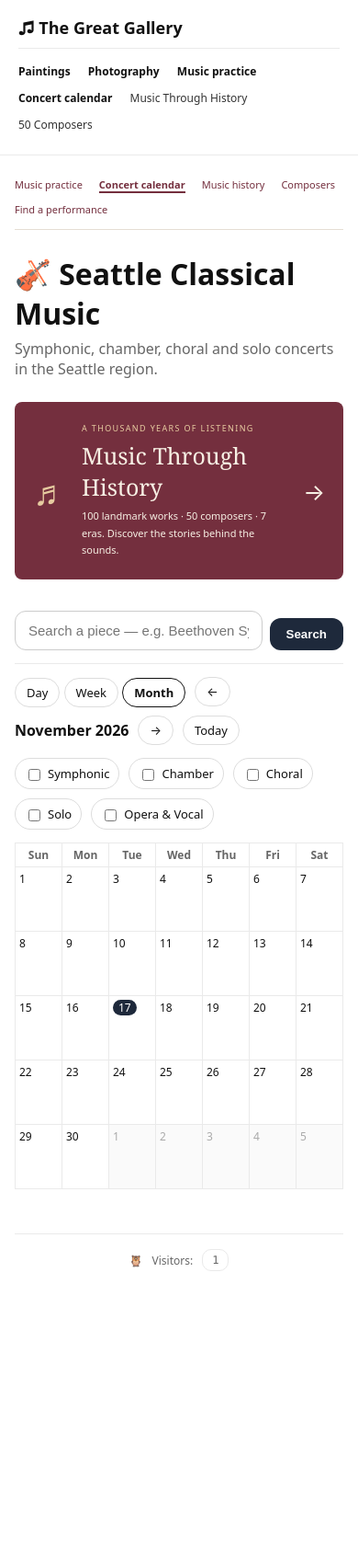
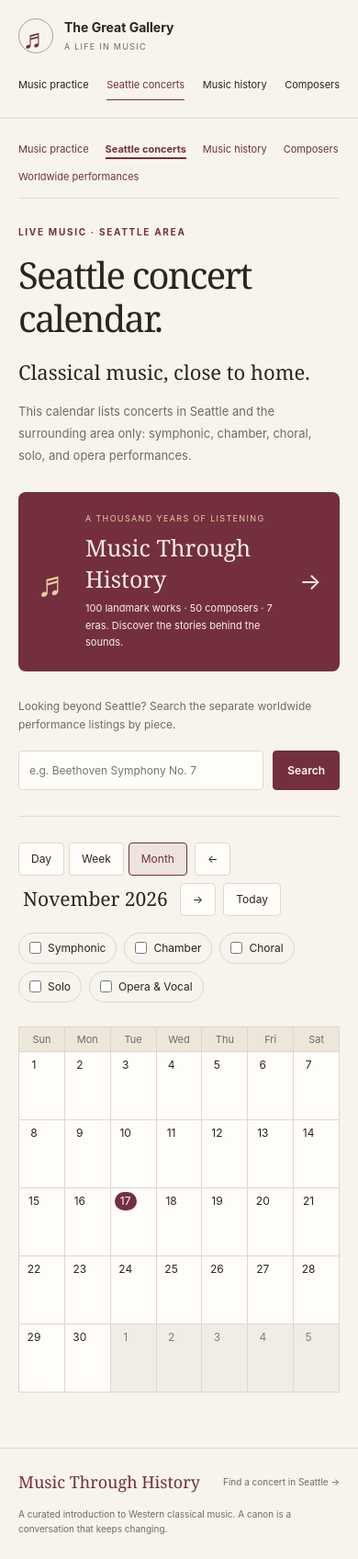
Before and after one commit to blueajah1216/burrow-owls, a Flask app: page /music in a window 390 px wide. Shown: the whole page at 92% size. Before the commit the page ends 1382 px from the top, so only its background shows below. Run offline with Flask 3, Linux system fonts and the light colour scheme; data that the repository does not hold is empty; some libraries are stand-ins or nearby versions.

Commit message:
Keep Seattle concerts on The Great Gallery
Use the Gallery music layout for concert pages, label the calendar's Seattle scope, and redirect legacy Burrow Owls music links to the gallery domain. Verify regional filtering, redirects, and responsive navigation.

Co-Authored-By: Claude Sonnet 5.5 <noreply@anthropic.com>

```diff
--- a/music.py
+++ b/music.py
@@ -1,5 +1,5 @@
 """
-theburrowowls.com/music — classical concert aggregator.
+thegreatgallery.art/music/concerts — Seattle classical concert calendar.
 
 1. Seattle calendar (day / week / month) of classical concerts.
 2. Piece search: where in the world is a work being performed this season.
--- /dev/null
+++ b/static/music_history/concerts.css
@@ -0,0 +1,61 @@
+/* Seattle concert listings share the Gallery music-history shell. */
+.concert-page { padding-top:36px; padding-bottom:60px; }
+.concert-hero { max-width:850px; margin:32px 0; }
+.concert-hero h1 { font-size:clamp(40px,5.2vw,66px); }
+.concert-hero .eyebrow { margin-bottom:15px; }
+.concert-lede { font:25px/1.4 Georgia,serif; margin-top:20px; }
+.concert-hero .muted { margin-top:15px; line-height:1.85; }
+.muted,.mu-search-note { color:var(--muted); }
+.small { font-size:12px; }
+.concert-page hr { border:0; border-top:1px solid var(--rule); margin:28px 0; }
+.mu-search-note { font-size:12px; margin:22px 0 10px; }
+.mu-search { display:flex; align-items:stretch; gap:10px; margin:18px 0; }
+.mu-search input[type=text] { flex:1; width:100%; min-width:0; color:var(--ink); background:#fffdf9; border:1px solid var(--rule); border-radius:4px; font-size:14px; padding:12px 15px; }
+.mu-search button,.mu-tix { background:var(--wine); color:#fff9f0; border:1px solid var(--wine); border-radius:4px; padding:11px 20px; font-size:12px; font-weight:600; cursor:pointer; }
+.mu-bar { display:flex; gap:10px; flex-wrap:wrap; align-items:center; margin:18px 0; }
+.mu-bar>strong { font:23px/1.4 Georgia,serif; padding-inline:5px; }
+.mu-tabs { display:flex; gap:5px; flex-wrap:wrap; }
+.mu-tabs a,.mu-btn { text-decoration:none; padding:7px 13px; border:1px solid var(--rule); border-radius:4px; color:var(--ink); font-size:12px; background:#fffdf9; }
+.mu-tabs a.on { border-color:var(--wine); color:var(--wine); background:#ede3df; }
+.mu-tabs a:hover,.mu-btn:hover { border-color:var(--wine); }
+.mu-chip { white-space:nowrap; display:inline-flex; align-items:center; gap:7px; padding:6px 11px; border:1px solid var(--rule); border-radius:30px; font-size:12px; cursor:pointer; }
+.mu-chip input { margin:0; accent-color:var(--wine); }
+.mu-chip.on { border-color:var(--wine); background:#ede3df; }
+.mu-grid { display:grid; grid-template-columns:repeat(7,minmax(0,1fr)); border-top:1px solid var(--rule); border-left:1px solid var(--rule); margin-top:26px; background:#fffdf9; }
+.mu-grid>div { border-right:1px solid var(--rule); border-bottom:1px solid var(--rule); min-height:112px; min-width:0; padding:8px; font-size:12px; }
+.mu-grid .dow { min-height:0; font-size:11px; color:var(--muted); text-align:center; background:#ede7da; }
+.mu-grid .out { background:#f1ede5; color:#847d71; }
+.mu-grid .dn { display:inline-block; min-width:24px; text-align:center; }
+.mu-grid .today .dn { background:var(--wine); color:white; border-radius:30px; }
+.mu-pill { display:block; margin-top:4px; padding:4px 5px; border-radius:3px; font-size:11px; line-height:1.4; text-decoration:none; color:#29251f; overflow:hidden; text-overflow:ellipsis; white-space:nowrap; }
+.mu-symphonic { background:#e0eaf4; }
+.mu-chamber { background:#e1eadc; }
+.mu-choral { background:#f3eacb; }
+.mu-solo { background:#f2e3e6; }
+.mu-opera { background:#e9e2f1; }
+.mu-card { border:1px solid var(--rule); border-radius:4px; padding:20px 24px; margin:14px 0; background:#fffdf9; }
+.mu-card h3 { margin:9px 0 12px; font-size:26px; }
+.mu-card ul { margin:10px 0 0; padding-left:18px; font-size:14px; }
+.mu-tix { display:inline-block; margin-top:16px; text-decoration:none; padding:7px 15px; }
+.mu-day { margin-top:28px; font:26px/1.4 Georgia,serif; }
+.mu-demo { background:#faf0d2; border:1px solid #dec98e; padding:12px; border-radius:4px; font-size:13px; margin:18px 0; }
+@media(max-width:700px) {
+  .concert-page { padding-top:24px; }
+  .concert-hero { margin:28px 0; }
+  .concert-hero .muted { font-size:13px; }
+  .concert-lede { font-size:22px; }
+  .mu-grid>div { padding:4px; min-height:74px; }
+  .mu-grid .mu-pill { font-size:9px; padding:3px; }
+  .mu-search { flex-wrap:nowrap; }
+  .mu-search input[type=text] { font-size:12px; padding:11px; }
+  .mu-search button { padding:11px 15px; }
+  .mu-bar { gap:8px; }
+  .mu-bar>strong { font-size:21px; }
+  .mu-card { padding:18px; }
+}
+@media(max-width:380px) {
+  .site-header nav { flex-wrap:wrap; gap:10px 18px; }
+  .mu-grid>div { padding:3px; }
+  .mu-grid .mu-pill { font-size:8px; }
+  .mu-chip { font-size:11px; }
+}
--- a/templates/base.html
+++ b/templates/base.html
@@ -30,7 +30,7 @@
       <a class="nav" href="{{ url_for('fineart.index') }}">Paintings</a>
       <a class="nav" href="{{ url_for('photo.index') }}">Photography</a>
       <a class="nav" href="{{ url_for('choir.index') }}">Music practice</a>
-      <a class="nav" href="{{ url_for('music.music_home') }}">Concert calendar</a>
+      <a class="nav" href="{{ url_for('music.music_home') }}">Seattle concerts</a>
       {% else %}
       <div class="people">
         {% for key, name in {
--- a/templates/choir/index.html
+++ b/templates/choir/index.html
@@ -26,7 +26,7 @@
     <a href="{{ url_for('choir.index') }}" aria-current="page">Music practice</a>
     <a href="{{ url_for('music.history') }}">Music history</a>
     <a href="{{ url_for('music.history', view='composers') }}">50 composers</a>
-    <a href="{{ url_for('music.music_home') }}">Concert calendar</a>
+    <a href="{{ url_for('music.music_home') }}">Seattle concerts</a>
   </nav>
   <span class="section-label">THE MUSIC ROOM</span>
 </header>
--- a/templates/music_calendar.html
+++ b/templates/music_calendar.html
@@ -1,7 +1,9 @@
-{% extends "base.html" %}
-{% block title %}Seattle Classical Music · The Great Gallery{% endblock %}
-{% block head %}<link rel="stylesheet" href="{{ url_for('static', filename='music_history/discovery.css') }}?v=1">{% endblock %}
+{% extends "music_history/base.html" %}
+{% block title %}Seattle Concert Calendar · The Great Gallery{% endblock %}
+{% block description %}Classical concerts in Seattle and the surrounding area. Browse symphonic, chamber, choral, solo, and opera performances by day, week, or month.{% endblock %}
+{% block head %}<link rel="stylesheet" href="{{ url_for('static', filename='music_history/discovery.css') }}?v=2"><link rel="stylesheet" href="{{ url_for('static', filename='music_history/concerts.css') }}?v=1">{% endblock %}
 {% block content %}
+<div class="concert-page page-width">
 {% include 'music_history/navigation.html' %}
 
 {% macro qs(v=None, d=None) -%}
@@ -28,14 +30,17 @@
 </div>
 {% endmacro %}
 
-<h1 style="margin:0;">🎻 Seattle Classical Music</h1>
-<p class="muted" style="margin-top:6px;">Symphonic, chamber, choral and solo concerts in the Seattle region.</p>
+<header class="concert-hero"><p class="eyebrow">Live music · Seattle area</p>
+<h1>Seattle concert calendar.</h1>
+<p class="concert-lede">Classical music, close to home.</p>
+<p class="muted">This calendar lists concerts in Seattle and the surrounding area only: symphonic, chamber, choral, solo, and opera performances.</p></header>
 
 {% include 'music_history/invitation.html' %}
 
 {# ── Piece search ── #}
-<form class="mu-search" method="get" action="/music/search">
-  <input type="text" name="q" placeholder="Search a piece — e.g. Beethoven Symphony No. 7 — to see where in the world it's playing this season" aria-label="Search for a piece">
+<p class="mu-search-note">Looking beyond Seattle? Search the separate worldwide performance listings by piece.</p>
+<form class="mu-search" method="get" action="{{ url_for('music.music_search') }}">
+  <input type="text" name="q" placeholder="e.g. Beethoven Symphony No. 7" aria-label="Search worldwide performances for a piece">
   <button type="submit">Search</button>
 </form>
 
@@ -49,9 +54,9 @@
       <a class="{{ 'on' if view == v }}" href="{{ qs(v) }}">{{ v|capitalize }}</a>
     {% endfor %}
   </span>
-  <a class="mu-btn" href="{{ qs(d=prev_a) }}">←</a>
+  <a class="mu-btn" href="{{ qs(d=prev_a) }}" aria-label="Previous {{ view }}">←</a>
   <strong>{{ title }}</strong>
-  <a class="mu-btn" href="{{ qs(d=next_a) }}">→</a>
+  <a class="mu-btn" href="{{ qs(d=next_a) }}" aria-label="Next {{ view }}">→</a>
   <a class="mu-btn" href="?view={{ view }}{% for c in cats %}&cat={{ c }}{% endfor %}">Today</a>
 </div>
 
@@ -89,4 +94,5 @@
   {% if total == 0 and view == 'week' %}<p class="muted">No concerts listed this week.</p>{% endif %}
 {% endif %}
 
+</div>
 {% endblock %}
--- a/templates/music_history/base.html
+++ b/templates/music_history/base.html
@@ -8,6 +8,7 @@
   <meta name="description" content="{% block description %}Explore 100 landmark works and 50 composers on a timeline of Western classical music, with listening guides, biographies, and historical context.{% endblock %}">
   <link rel="icon" href="{{ url_for('static', filename='owl.ico') }}">
   <link rel="stylesheet" href="{{ url_for('static', filename='music_history/history.css') }}?v=1">
+  {% block head %}{% endblock %}
   {% include 'shared/analytics.html' %}
 </head>
 <body>
@@ -16,7 +17,7 @@
     <a class="music-brand" href="{{ url_for('fineart.index') }}"><span class="brand-icon" aria-hidden="true">♬</span><span>The Great Gallery<small>A life in music</small></span></a>
     <nav aria-label="Music navigation">
       <a href="{{ url_for('choir.index') }}">Music practice</a>
-      <a href="{{ url_for('music.music_home') }}">Concert calendar</a>
+      <a href="{{ url_for('music.music_home') }}" {% if request.endpoint == 'music.music_home' %}aria-current="page"{% endif %}>Seattle concerts</a>
       <a href="{{ url_for('music.history') }}" {% if request.endpoint == 'music.history' and view|default('works') == 'works' %}aria-current="page"{% endif %}>Music history</a>
       <a href="{{ url_for('music.history', view='composers') }}" {% if view|default('') == 'composers' or request.endpoint == 'music.history_composer' %}aria-current="page"{% endif %}>Composers</a>
     </nav>
--- a/templates/music_history/navigation.html
+++ b/templates/music_history/navigation.html
@@ -1,7 +1,7 @@
 <nav class="mu-section-nav" aria-label="Music sections">
   <a href="{{ url_for('choir.index') }}">Music practice</a>
-  <a href="{{ url_for('music.music_home') }}" {% if request.endpoint == 'music.music_home' %}aria-current="page"{% endif %}>Concert calendar</a>
+  <a href="{{ url_for('music.music_home') }}" {% if request.endpoint == 'music.music_home' %}aria-current="page"{% endif %}>Seattle concerts</a>
   <a href="{{ url_for('music.history') }}">Music history</a>
   <a href="{{ url_for('music.history', view='composers') }}">Composers</a>
-  <a href="{{ url_for('music.music_search') }}" {% if request.endpoint == 'music.music_search' %}aria-current="page"{% endif %}>Find a performance</a>
+  <a href="{{ url_for('music.music_search') }}" {% if request.endpoint == 'music.music_search' %}aria-current="page"{% endif %}>Worldwide performances</a>
 </nav>
--- a/templates/music_history/timeline.html
+++ b/templates/music_history/timeline.html
@@ -51,7 +51,7 @@
     <div class="era-timeline">{% for item in era[view] %}{% if view == 'works' %}{{ work_card(item, composers[item.composer], item.id in visible_ids) }}{% else %}{{ composer_card(item, item.id in visible_ids) }}{% endif %}{% endfor %}</div>
   </section>
   {% endfor %}
-  <div class="timeline-end"><span aria-hidden="true">♬</span><h2>The next chapter is still being written.</h2><p>History sounds different when you hear it live.</p><a class="button" href="{{ url_for('music.music_home') }}">Find a concert →</a><a class="text-link" href="#main">Back to the beginning ↑</a></div>
+  <div class="timeline-end"><span aria-hidden="true">♬</span><h2>The next chapter is still being written.</h2><p>History sounds different when you hear it live.</p><a class="button" href="{{ url_for('music.music_home') }}">Find a Seattle concert →</a><a class="text-link" href="#main">Back to the beginning ↑</a></div>
 </section>
 
 <section class="about-selection page-width" id="about"><div><p class="eyebrow">An invitation, not a final verdict</p><h2>What makes a piece important?</h2><p>This is a curated selection of 100 influential works and 50 composers in the Western classical tradition: music that changed a form, opened a new sound world, influenced later musicians, or became central to performance and listening. The numbers mark chronological order, not a ranking.</p><p>These pages follow one musical tradition. They do not tell the whole history of music, and even this canon reflects unequal access to education, publication, and performance. Rediscovery keeps changing the story.</p></div><div><h3>A note on dates &amp; sources</h3><p>Dates usually identify composition or completion; publication and premiere dates are labeled. “c.” means approximately. Era boundaries overlap and are useful signposts rather than fixed rules. A collection, opera cycle, or complete set counts as one selection.</p><p>Descriptions and listening prompts are editorial introductions. Piece and composer pages link to further reading; these overviews offer a starting point:</p><ul>{% for ref in data.references %}<li><a href="{{ ref.url }}" target="_blank" rel="noopener noreferrer">{{ ref.label }} ↗</a></li>{% endfor %}</ul></div></section>
```
Also changed, not shown: PROJECT_MEMORY.md (+1 -0 lines), galleryhost.py (+9 -3 lines), music_history_build/verify_browser.cjs (+21 -0 lines), music_history_build/verify_history.py (+49 -2 lines), templates/music_search.html (+6 -4 lines), README.md.
